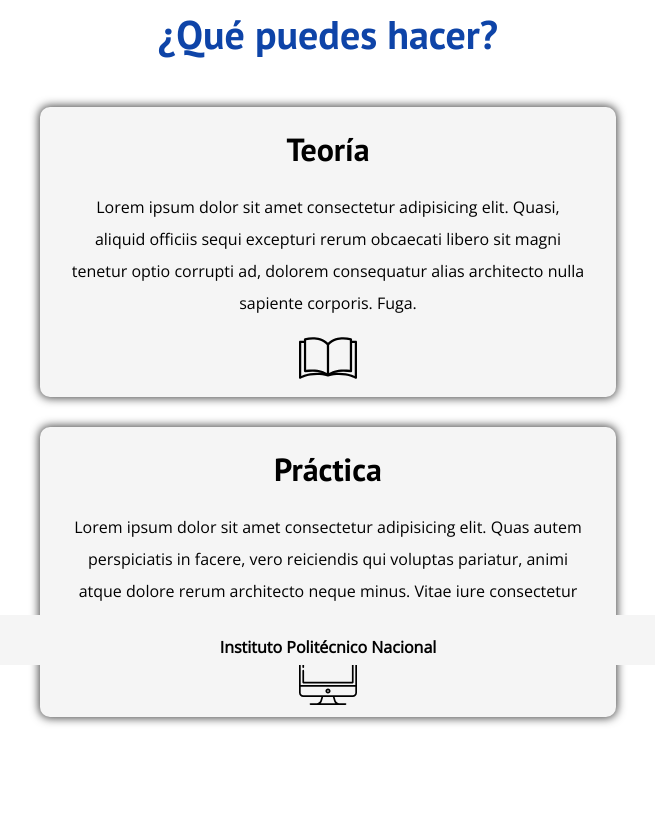
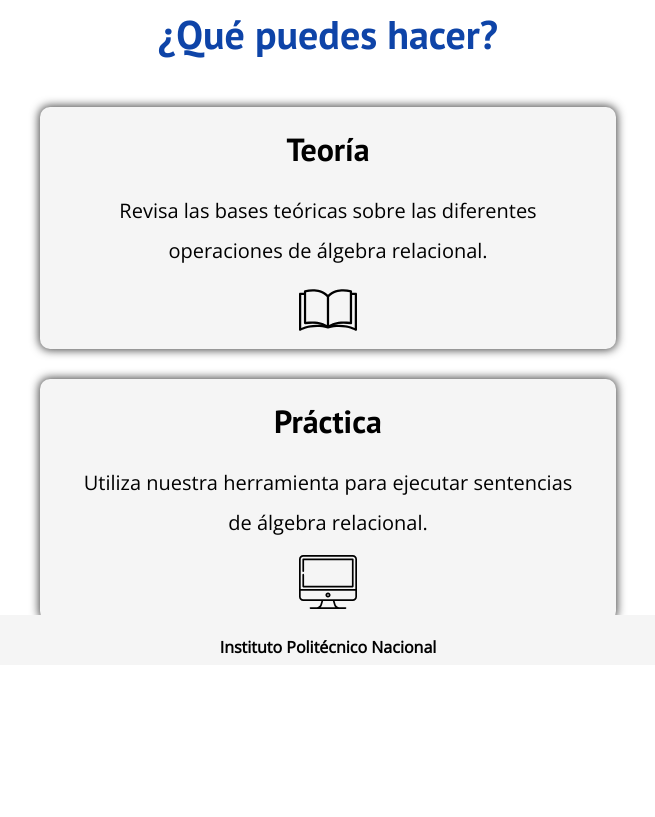
Before and after one commit to MarcoRt/Calculadora, a Django app: page / in a window 1280 px wide. Shown: the part 135-952 px from the top of the page, without its empty margins (312-967 px from the left). After the commit the page ends 789 px from the top, so only its background shows below. Run offline with Django 3.2, Linux system fonts and the light colour scheme.

Commit message:
descritos los botones del index

```diff
--- a/pages/static/css/styles.css
+++ b/pages/static/css/styles.css
@@ -153,6 +153,7 @@ img{
     background-color: var(--gris);
     border-radius: 1rem;
     box-shadow: 0px 0px 10px 1px rgba(0,0,0,0.75);
+    font-size: 2rem;
 }
 
 .opciones__cuadro:hover{
--- a/pages/templates/index.html
+++ b/pages/templates/index.html
@@ -38,7 +38,7 @@
                 <div class="opciones__cuadro">
                     <a class="opciones__cuadro--enlace" href="../teoria">
                         <h3>Teoría</h3>
-                        <p>Lorem ipsum dolor sit amet consectetur adipisicing elit. Quasi, aliquid officiis sequi excepturi rerum obcaecati libero sit magni tenetur optio corrupti ad, dolorem consequatur alias architecto nulla sapiente corporis. Fuga.</p>
+                        <p>Revisa las bases teóricas sobre las diferentes operaciones de álgebra relacional.</p>
                         <img src="{% static 'img/book.svg' %}" alt="icono teoría">
                     </a>
                 </div>
@@ -46,7 +46,7 @@
                 <div class="opciones__cuadro">
                     <a class="opciones__cuadro--enlace" href="../practica">
                         <h3>Práctica</h3>
-                        <p>Lorem ipsum dolor sit amet consectetur adipisicing elit. Quas autem perspiciatis in facere, vero reiciendis qui voluptas pariatur, animi atque dolore rerum architecto neque minus. Vitae iure consectetur totam inventore.</p>
+                        <p>Utiliza nuestra herramienta para ejecutar sentencias de álgebra relacional.</p>
                         <img src="{% static 'img/desktop.svg' %}" alt="icono teoría">
                     </a>
                 </div>
```
